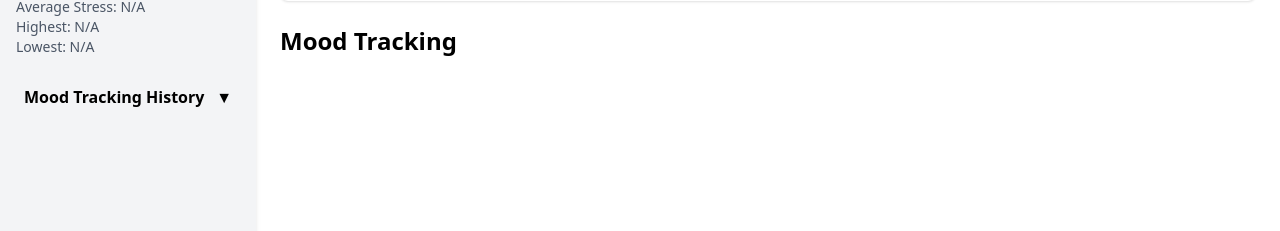
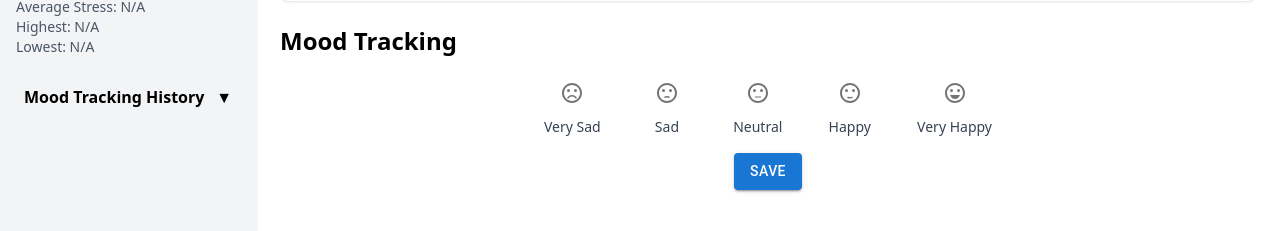
Before and after one commit to burcugns/Stress-Flow, a React (Vite) app: page /userpage/mood in a window 1280 px wide. Shown: the part 259-490 px from the top of the page. Built offline with nearby package versions, Linux system fonts and the light colour scheme; no server answers; the database is empty; sample sign-in values are in the browser's storage.

Commit message:
added material ui icons

```diff
--- a/src/components/MoodTracker.jsx
+++ b/src/components/MoodTracker.jsx
@@ -1,7 +1,41 @@
-import React from "react";
+import { IconButton, Box, Button, Icon } from "@mui/material";
+import { useState } from "react";
+import {
+  SentimentVeryDissatisfied,
+  SentimentDissatisfied,
+  SentimentNeutral,
+  SentimentSatisfied,
+  SentimentVerySatisfied,
+} from "@mui/icons-material";
+
+const moodColors = ["#FFADAD", "#FFD6A5", "#FDFFB6", "#CAFFBF", "#9BF6FF"];
+const moodNames = ["Very Sad", "Sad", "Neutral", "Happy", "Very Happy"];
 
 function MoodTracker() {
-  return <div></div>;
+  const [selected, setSelected] = useState(null);
+  return (
+    <div className="flex flex-col items-center space-y-4">
+      <Box className="flex justify-between max-w-md w-full">
+        {[
+          SentimentVeryDissatisfied,
+          SentimentDissatisfied,
+          SentimentNeutral,
+          SentimentSatisfied,
+          SentimentVerySatisfied,
+        ].map((Icon, idx) => (
+          <div key={idx} className="flex flex-col items-center">
+            <IconButton onClick={() => setSelected(idx)}>
+              <Icon></Icon>
+            </IconButton>
+            <span className="text-sm text-gray-700 mt-1">{moodNames[idx]}</span>
+          </div>
+        ))}
+      </Box>
+      <Button variant="contained" color="primary">
+        Save
+      </Button>
+    </div>
+  );
 }
 
 export default MoodTracker;
```
